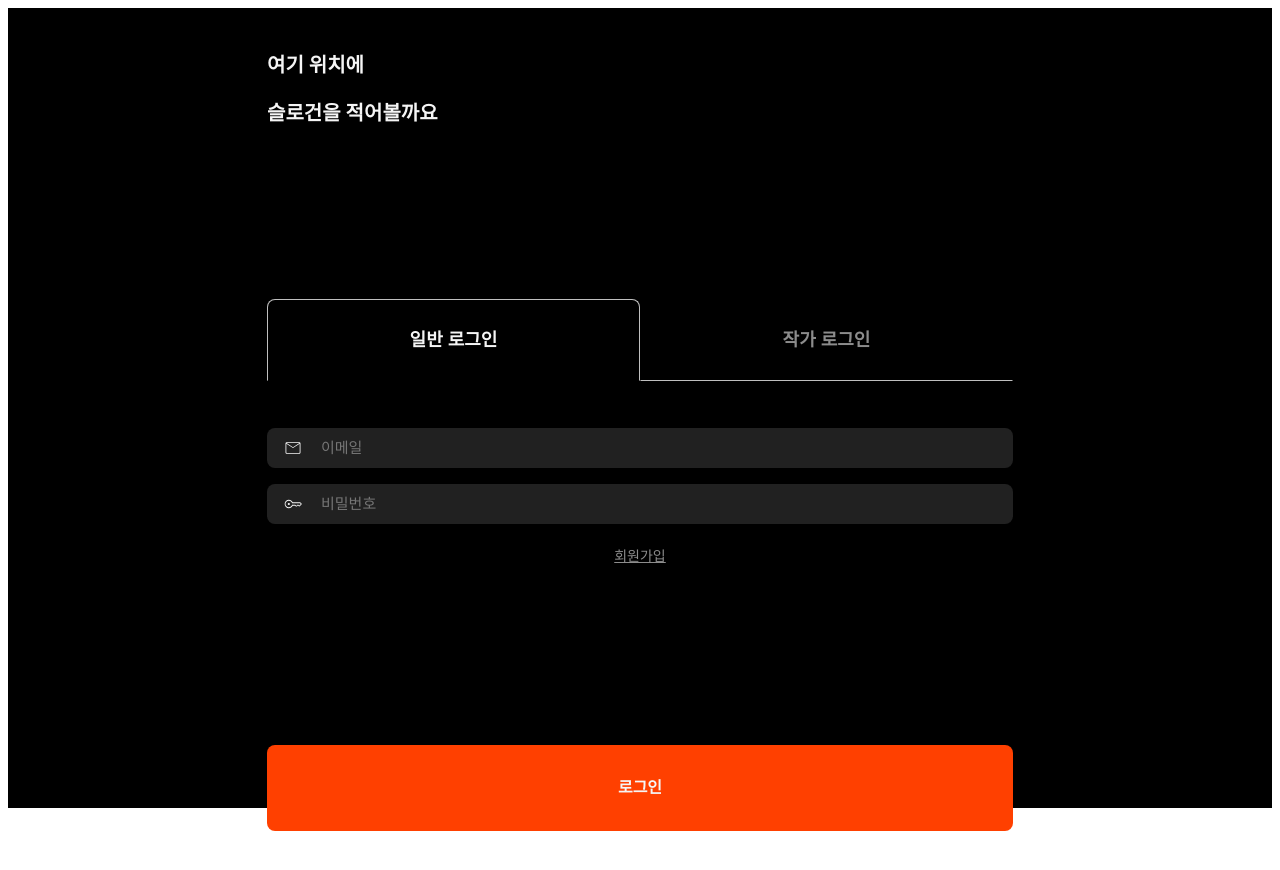
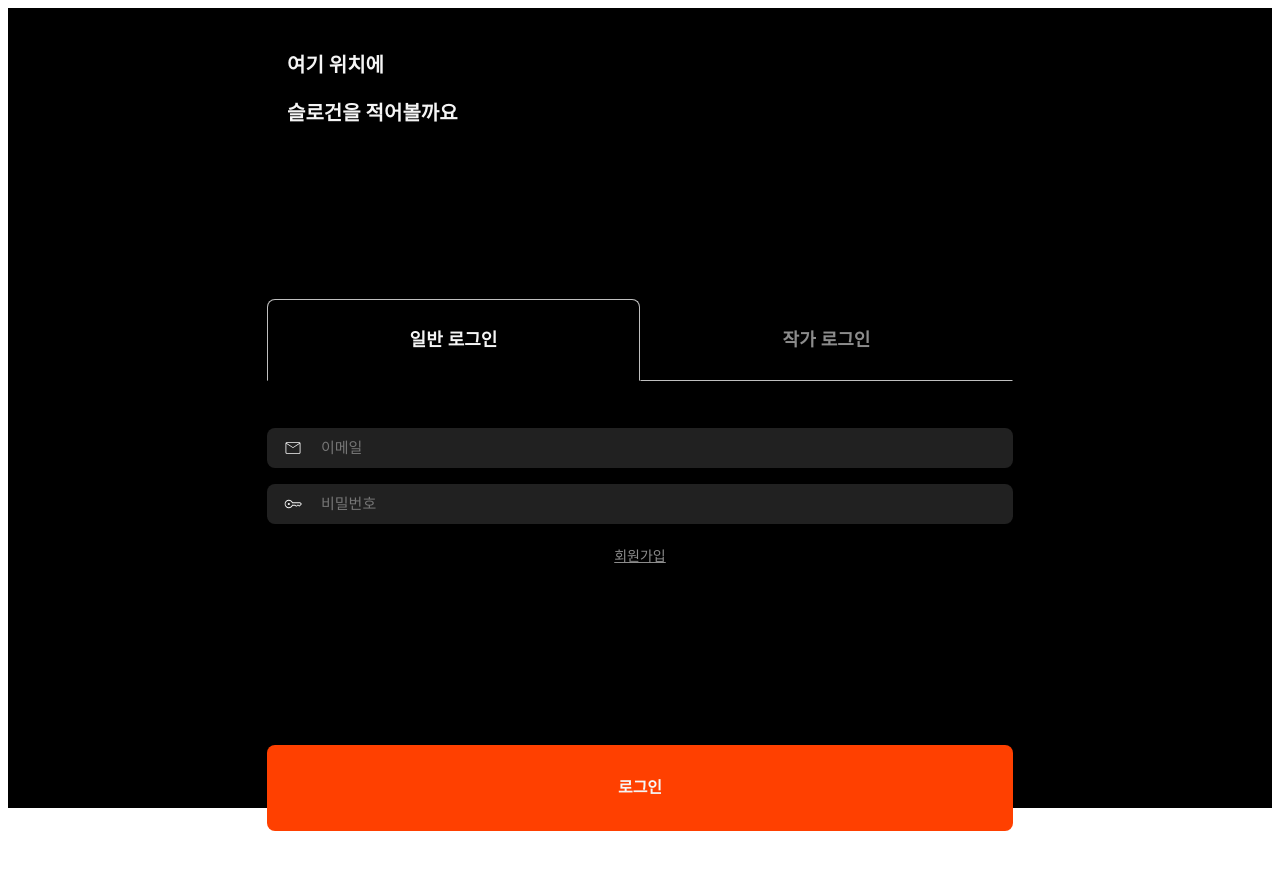
Before and after one commit to photo-ground/FE, a Next.js app: page /signin in a window 1280 px wide. Shown: the top 870 px of the page. Built offline with nearby package versions, Linux system fonts and the light colour scheme.

Commit message:
💄 ui: input 너비 및 슬로건 여백 조정

```diff
--- a/src/app/signin/InputList.tsx
+++ b/src/app/signin/InputList.tsx
@@ -20,6 +20,8 @@ const InputContainer = styled.div`
 `;
 
 const Input = styled.input`
+  flex: 1;
+
   background: transparent;
   border: none;
   outline: none;
--- a/src/app/signin/page.tsx
+++ b/src/app/signin/page.tsx
@@ -11,13 +11,17 @@ export const Container = styled(ScreenWithBottomButton)`
   gap: ${convertToViewportHeight(160)};
 `;
 
+export const SloganArea = styled.header`
+  padding: 0 1.25rem;
+`;
+
 export default function SignInPage() {
   return (
     <Container>
-      <header>
+      <SloganArea>
         <Text variant="title1">여기 위치에</Text>
         <Text variant="title1">슬로건을 적어볼까요</Text>
-      </header>
+      </SloganArea>
 
       <Tabs />
     </Container>
```
